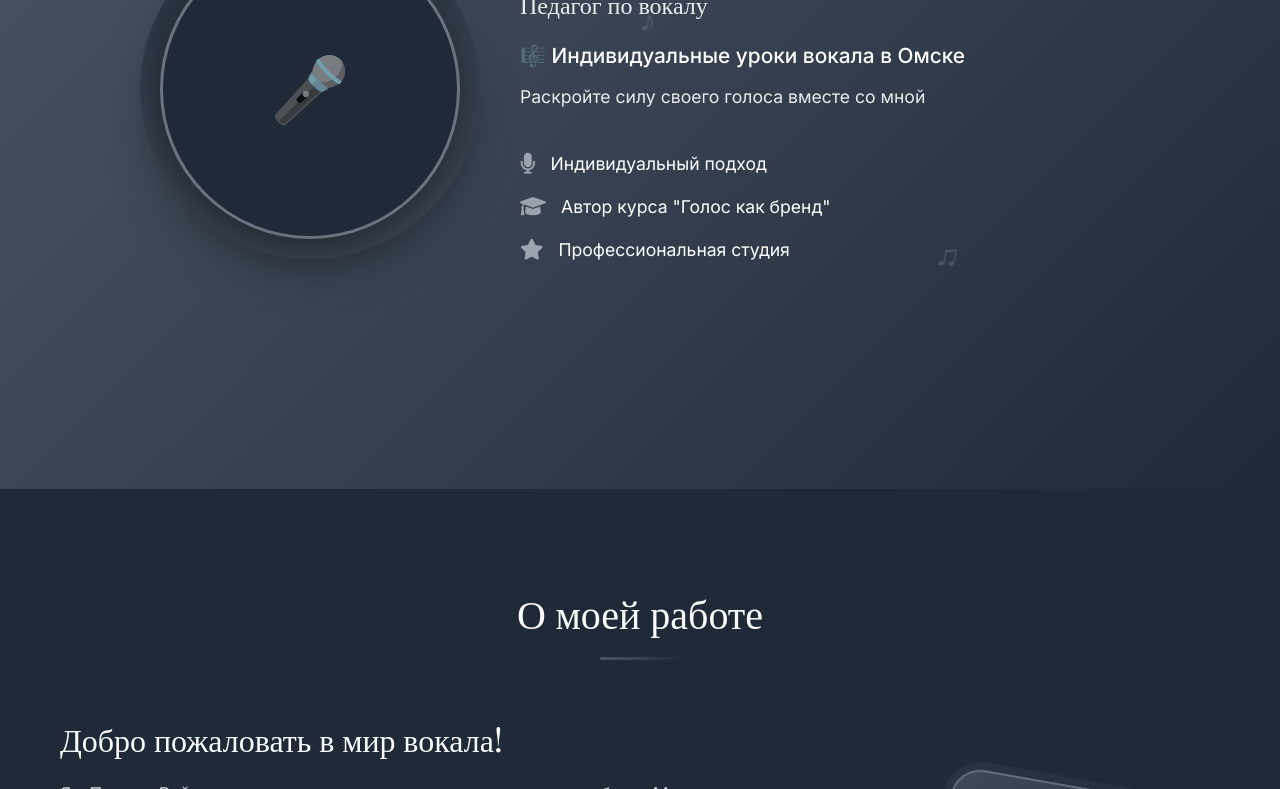
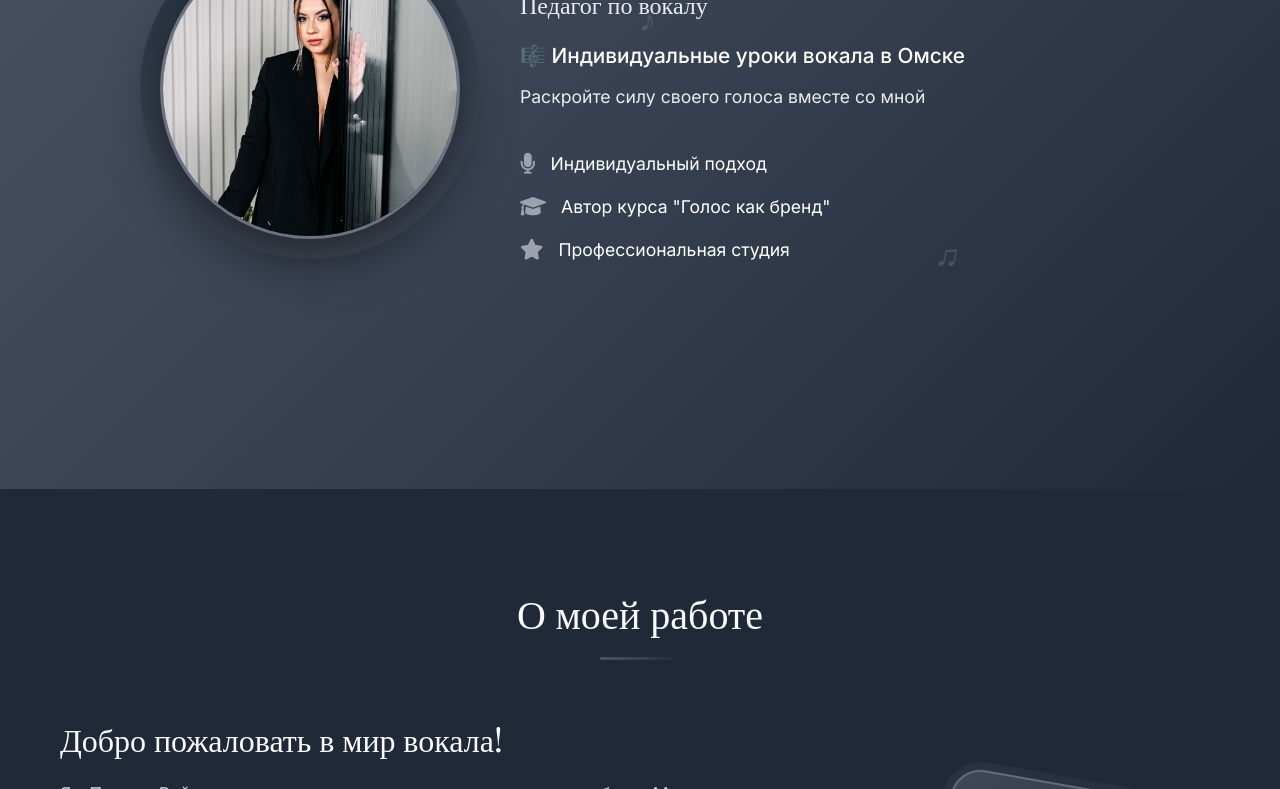
Before and after one commit to diapwolf/site_polina_vayc, a plain HTML site: page index.html in a window 1280 px wide. Shown: the part 311-1100 px from the top of the page. Drawn offline with nearby package versions, Linux system fonts and the light colour scheme; a web font is replaced by a local one.

Commit message:
Добавлено реальное фото Полины Вайц: заменен серый фон и микрофон на профильное фото

```diff
--- a/style.css
+++ b/style.css
@@ -155,14 +155,7 @@ h1, h2, h3, h4, h5, h6 {
     justify-content: center;
 }
 
-.image-container::before {
-    content: '🎤';
-    font-size: 4rem;
-    color: var(--light-gray);
-    position: absolute;
-    z-index: 1;
-    opacity: 0.7;
-}
+/* Fallback иконка скрыта, так как у нас есть реальное фото */
 
 .profile-photo {
     width: 100%;
@@ -172,15 +165,11 @@ h1, h2, h3, h4, h5, h6 {
     transition: transform 0.3s ease;
     position: relative;
     z-index: 2;
+    filter: brightness(1.1) contrast(1.05);
 }
 
 .profile-photo:hover {
     transform: scale(1.05);
-}
-
-/* Скрыть fallback иконку когда фото загружено */
-.profile-photo:not([src=""]) ~ .image-container::before {
-    display: none;
 }
 
 .image-glow {
```
Also changed, not shown: images/polina-profile.jpg (renamed from one_image.jpg).
